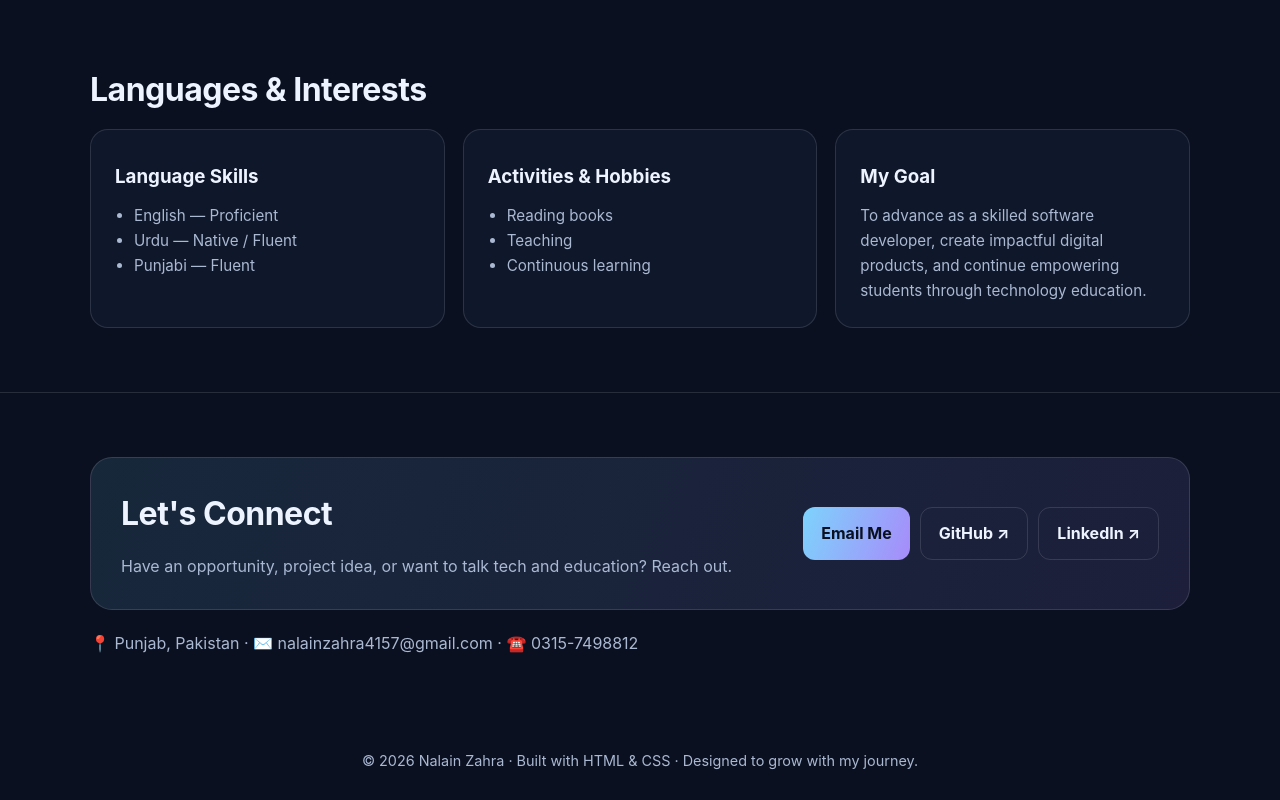
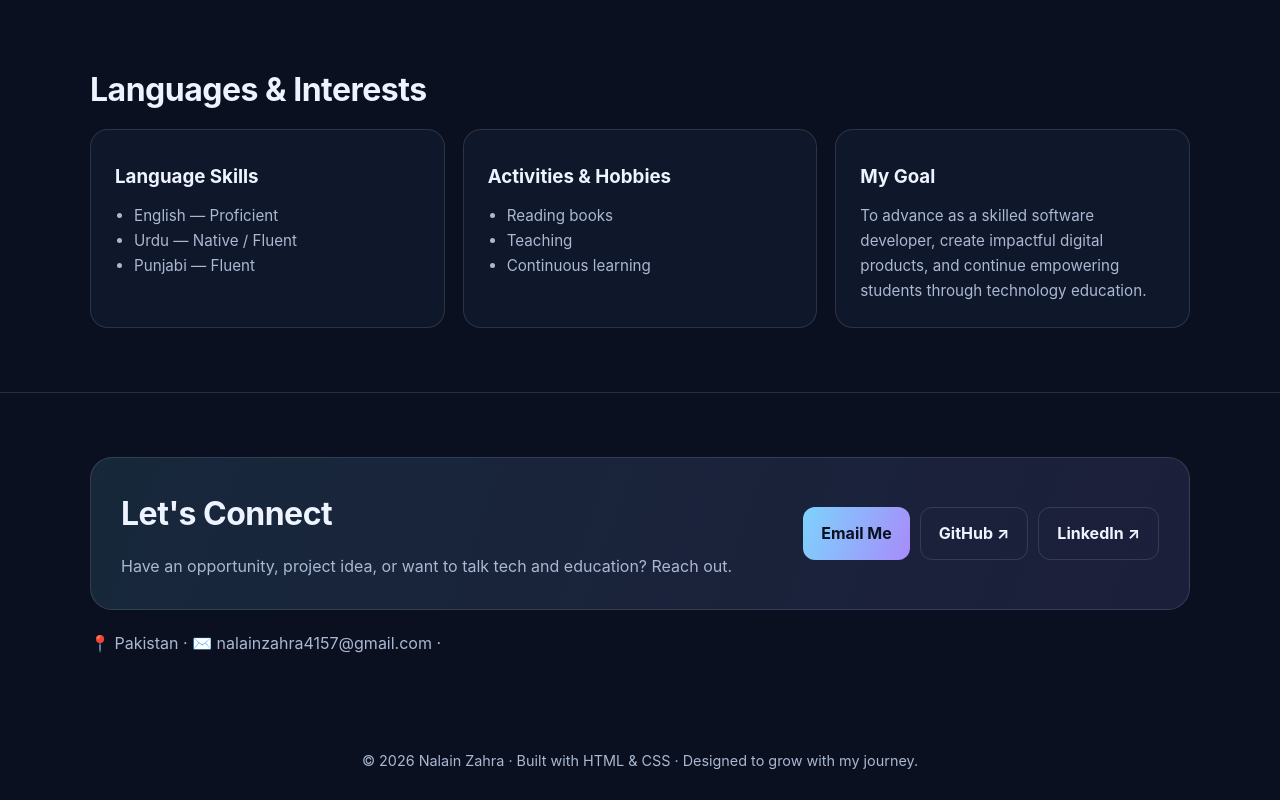
Before and after one commit to nalainzahra4157-cloud/nalain-portfolio, a plain HTML site: page index.html in a window 1280 px wide. Shown: the part 3537-4337 px from the top of the page. Drawn offline with Linux system fonts and the light colour scheme.

Commit message:
Update index.html

```diff
--- a/index.html
+++ b/index.html
@@ -124,7 +124,7 @@
     <div class="contactbox"><div><h2 class="section-title">Let's Connect</h2><p>Have an opportunity, project idea, or want to talk tech and education? Reach out.</p></div>
       <div class="contactlinks"><a class="btn primary" href="mailto:nalainzahra4157@gmail.com">Email Me</a><a class="btn" href="https://github.com/nalainzahra4157-cloud" target="_blank" rel="noopener">GitHub ↗</a><a class="btn" href="https://www.linkedin.com/in/nalain-zahra-creative-strategist-0a0b24243?utm_source=share_via&utm_content=profile&utm_medium=member_android" target="_blank" rel="noopener">LinkedIn ↗</a></div>
     </div>
-    <p style="color:var(--muted);margin-top:20px">📍 Punjab, Pakistan · ✉️ nalainzahra4157@gmail.com · ☎️ 0315-7498812</p>
+    <p style="color:var(--muted);margin-top:20px">📍  Pakistan · ✉️ nalainzahra4157@gmail.com · </p>
   </div></section>
 </main>
 <footer><div class="container">© 2026 Nalain Zahra · Built with HTML & CSS · Designed to grow with my journey.</div></footer>
```
